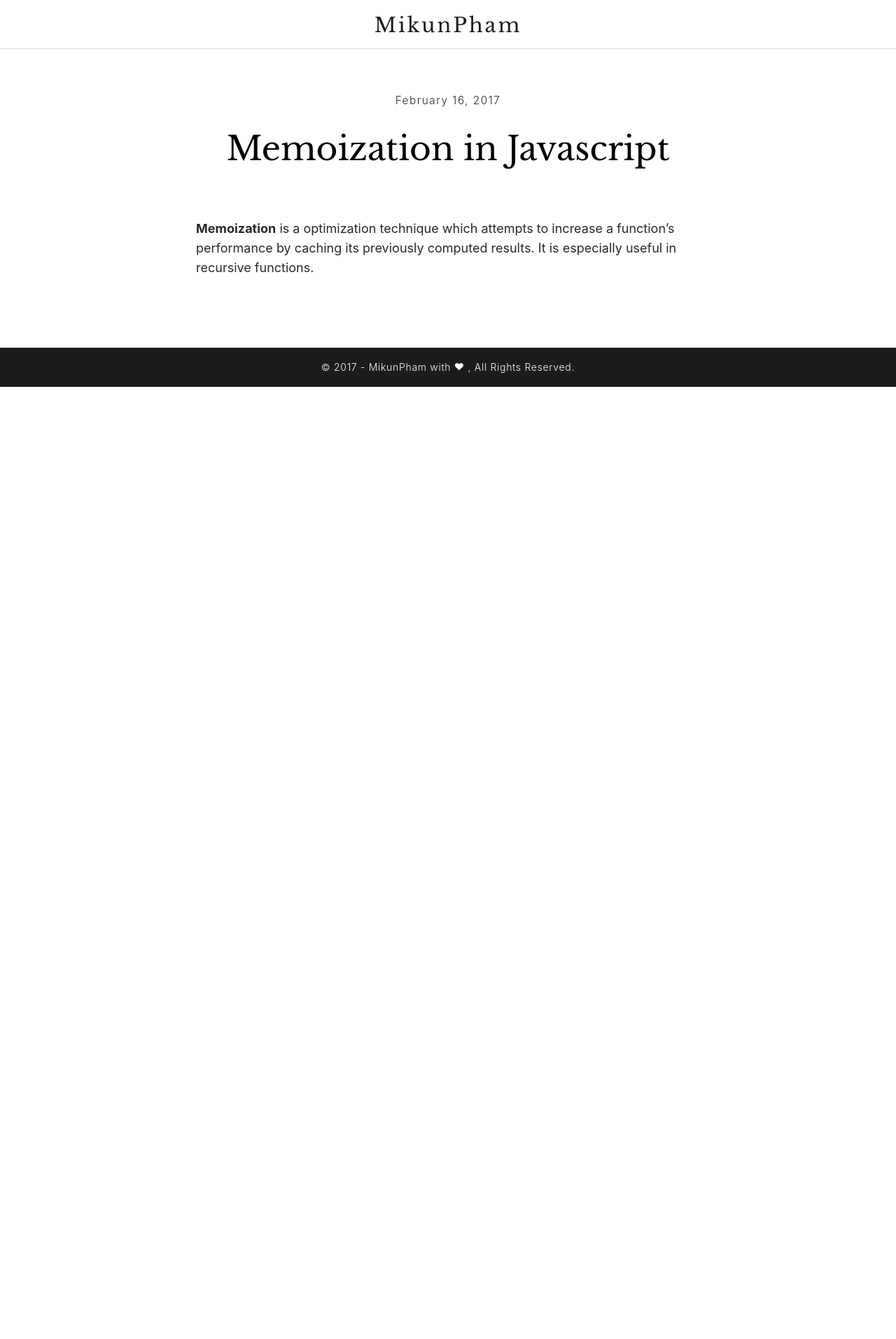
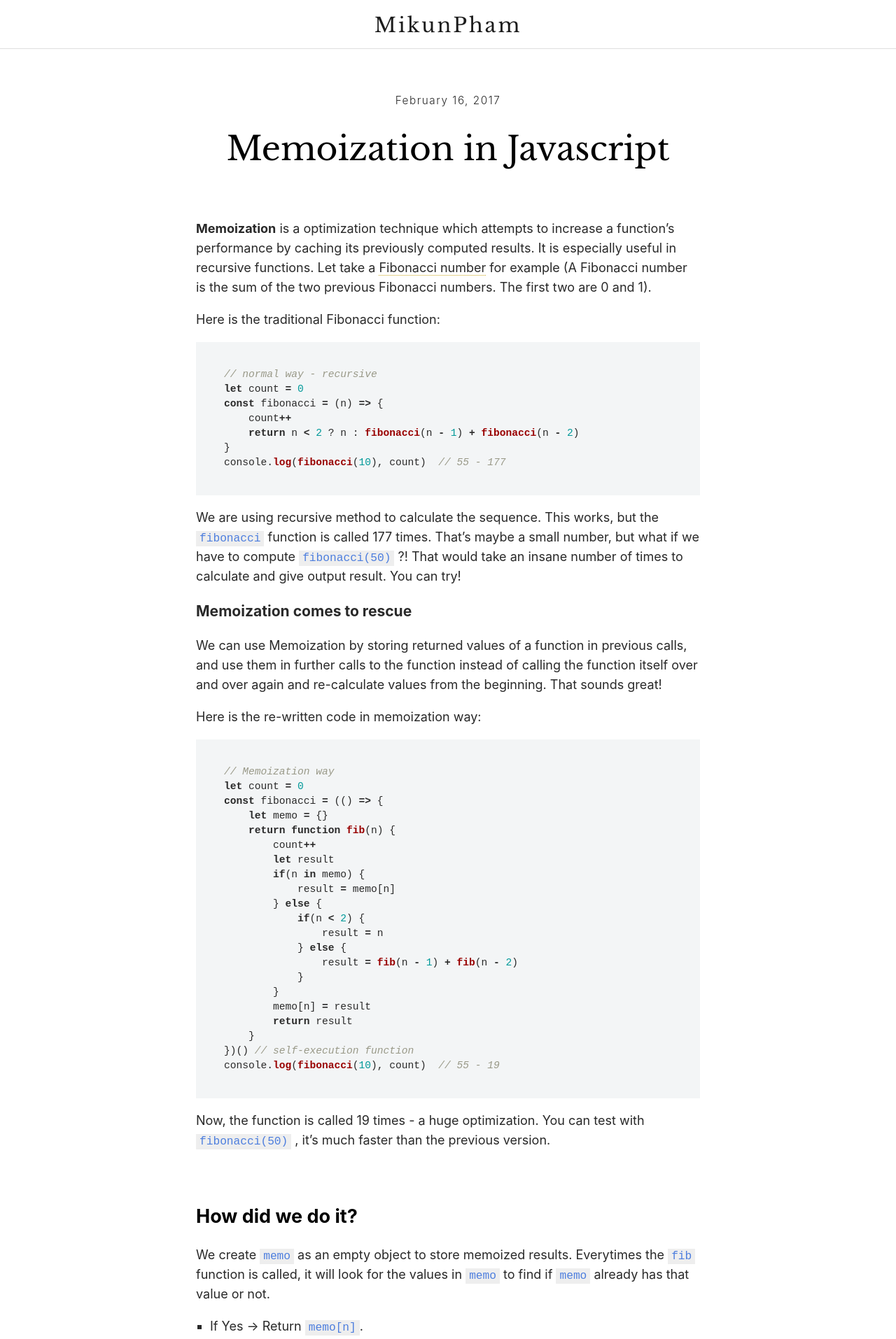
Before and after one commit to mikunpham/mikunpham.github.io, a Jekyll site: the page built from _posts/2017-02-16-memoization.md, in a window 1280 px wide. Shown: the top 1914 px of the page at 70% size. Built offline with Jekyll 4.4.1, drawn with Linux system fonts in a browser that asks for light colours; before the commit the page ends 900 px from its top, so only the background shows below that; some of the changed text lies outside the part shown.

Commit message:
Update Feb-17-2017

````diff
--- a/_posts/2017-02-16-memoization.md
+++ b/_posts/2017-02-16-memoization.md
@@ -9,4 +9,82 @@ tags:
 ---
 
 
-**Memoization** is a optimization technique which attempts to increase a function’s performance by caching its previously computed results. It is especially useful in recursive functions.
+**Memoization** is a optimization technique which attempts to increase a function’s performance by caching its previously computed results. It is especially useful in recursive functions. Let take a [Fibonacci number](https://en.wikipedia.org/wiki/Fibonacci_number) for example (A Fibonacci number is the sum of the two previous Fibonacci numbers. The first two are 0 and 1).
+
+Here is the traditional Fibonacci function:
+
+```javascript
+// normal way - recursive
+let count = 0
+const fibonacci = (n) => {
+    count++
+    return n < 2 ? n : fibonacci(n - 1) + fibonacci(n - 2)
+}
+console.log(fibonacci(10), count)  // 55 - 177
+```
+
+We are using recursive method to calculate the sequence. This works, but the `fibonacci` function is called 177 times. That's maybe a small number, but what if we have to compute `fibonacci(50)` ?! That would take an insane number of times to calculate and give output result. You can try!
+
+
+### Memoization comes to rescue
+
+We can use Memoization by storing returned values of a function in previous calls, and use them in further calls to the function instead of calling the function itself over and over again and re-calculate values from the beginning. That sounds great!
+
+Here is the re-written code in memoization way:
+
+
+```javascript
+// Memoization way
+let count = 0
+const fibonacci = (() => {
+    let memo = {}
+    return function fib(n) {
+        count++
+        let result
+        if(n in memo) {
+            result = memo[n]
+        } else {
+            if(n < 2) {
+                result = n
+            } else {
+                result = fib(n - 1) + fib(n - 2)
+            }
+        }
+        memo[n] = result
+        return result
+    }
+})() // self-execution function
+console.log(fibonacci(10), count)  // 55 - 19
+```
+
+Now, the function is called 19 times - a huge optimization. You can test with `fibonacci(50)`
+, it's much faster than the previous version.
+
+## How did we do it?
+
+We create `memo` as an empty object to store memoized results. Everytimes the `fib` function is called, it will look for the values in `memo` to find if `memo` already has that value or not.
+
++ If Yes -> Return `memo[n]`.
++ If No -> Calculate the value and store it in `memo`.
+
+Finally, we return the result.
+
+## Uh... It's great but it create longer codes...
+
+We can rewrite by using [Conditional (ternary) Operator](https://developer.mozilla.org/en/docs/Web/JavaScript/Reference/Operators/Conditional_Operator) to have a cleaner version:
+
+```javascript
+let count = 0
+const fibonacci = (() => {
+    let memo = {}
+    return function fib(n) {
+        count++
+        return n in memo
+            ? memo[n]
+            : ( memo[n] = (n < 2 ? n : fib(n - 1) + fib(n - 2)) )
+    }
+})()
+console.log(fibonacci(10), count)  // 55 - 19
+```
+
+_The same result -> Good!_
--- a/assets/css/main.css
+++ b/assets/css/main.css
@@ -273,3 +273,5 @@ main {
 .highlight .vg { color: #008080 } /* Name.Variable.Global */
 .highlight .vi { color: #008080 } /* Name.Variable.Instance */
 .highlight .il { color: #009999 } /* Literal.Number.Integer.Long */
+code.highlighter-rouge { background: rgba(238, 238, 238, 1); padding: 2px 5px; color: rgba(77, 126, 222, 1); }
+code, kbd, pre, samp { font-size: 0.9em; line-height: 21px; }
````
Also changed, not shown: assets/css/main.min.css.
